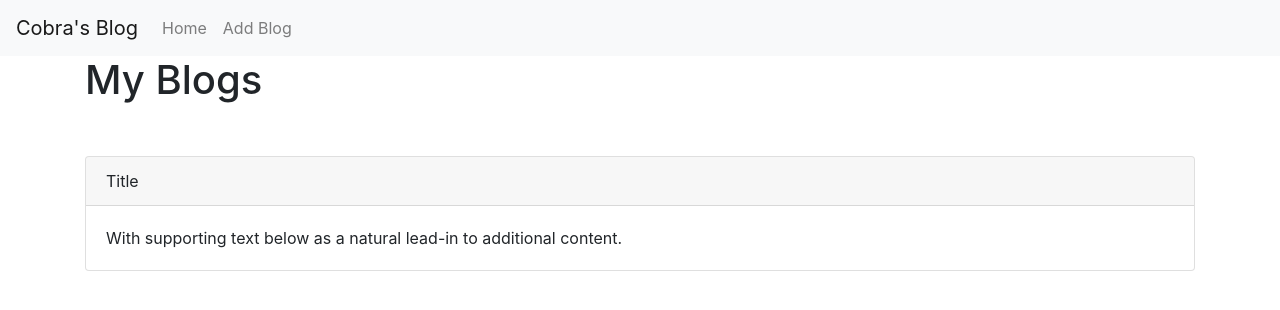
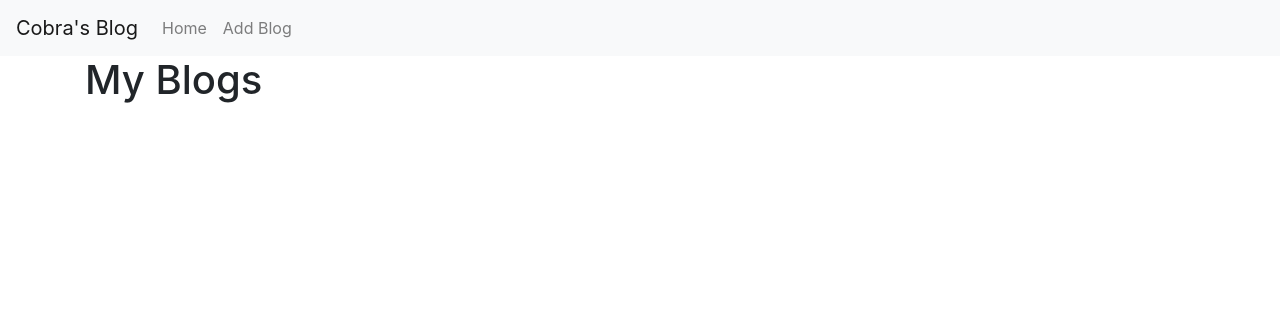
Before and after one commit to DevStrikerTech/Angular-Blog, an Angular app: page / in a window 1280 px wide. Shown: the top 310 px of the page. Built offline with nearby package versions, Linux system fonts and the light colour scheme.

Commit message:
now blog is displaying the localstorage data

```diff
--- a/src/app/home/home.component.html
+++ b/src/app/home/home.component.html
@@ -1,13 +1,13 @@
 <div class="container">
   <h1>My Blogs</h1>
   <br>
-  <div style="padding: 20px 0px">
+  <div style="padding: 20px 0px;" *ngFor="let blog of blogs">
     <div class="card">
       <div class="card-header">
-        Title
+        {{ blog.title }}
       </div>
       <div class="card-body">
-        <p class="card-text">With supporting text below as a natural lead-in to additional content.</p>
+        <p class="card-text">{{ blog.content }}</p>
       </div>
     </div>
   </div>
--- a/src/app/home/home.component.ts
+++ b/src/app/home/home.component.ts
@@ -8,8 +8,9 @@ import { Component, OnInit } from '@angular/core';
 export class HomeComponent implements OnInit {
 
   constructor() { }
-
+  blogs = [];
   ngOnInit() {
+    this.blogs = JSON.parse(localStorage.getItem('blogs'));
   }
 
 }
```
